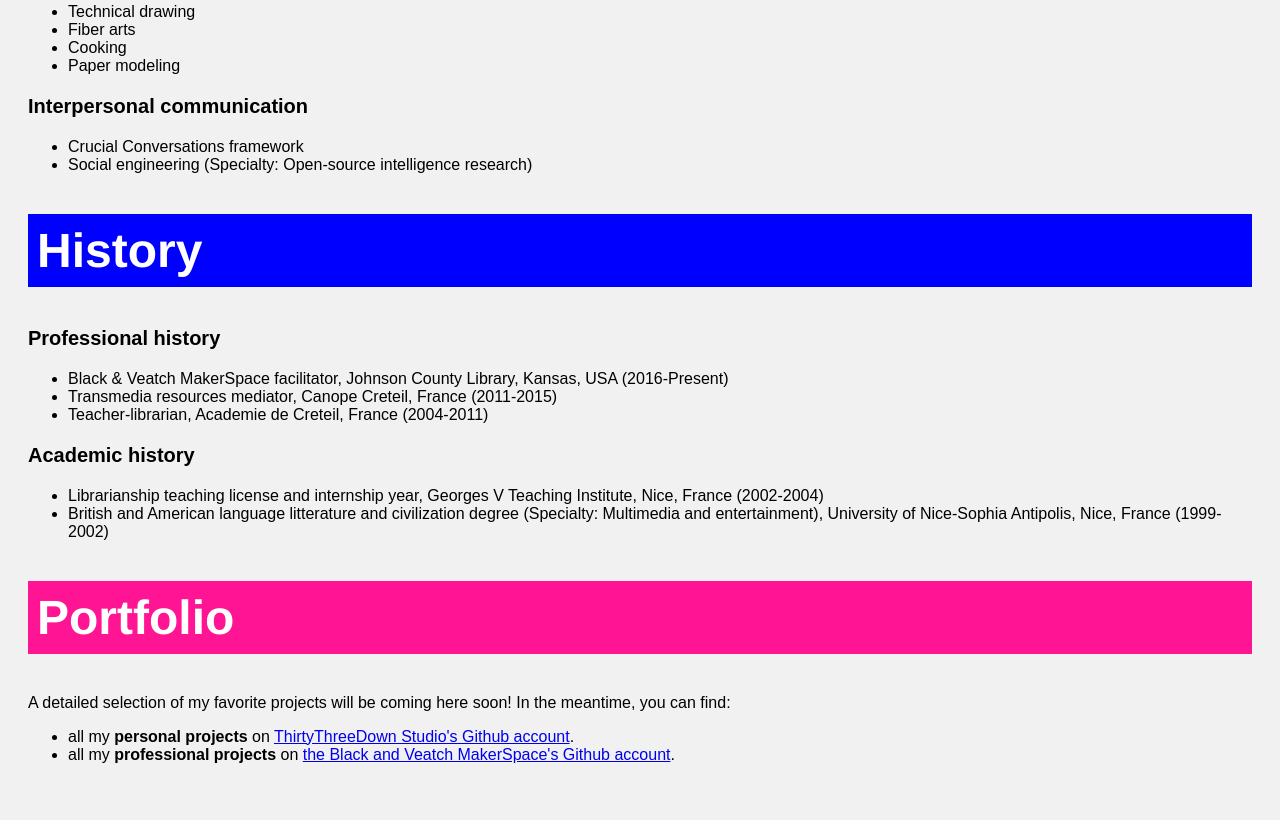
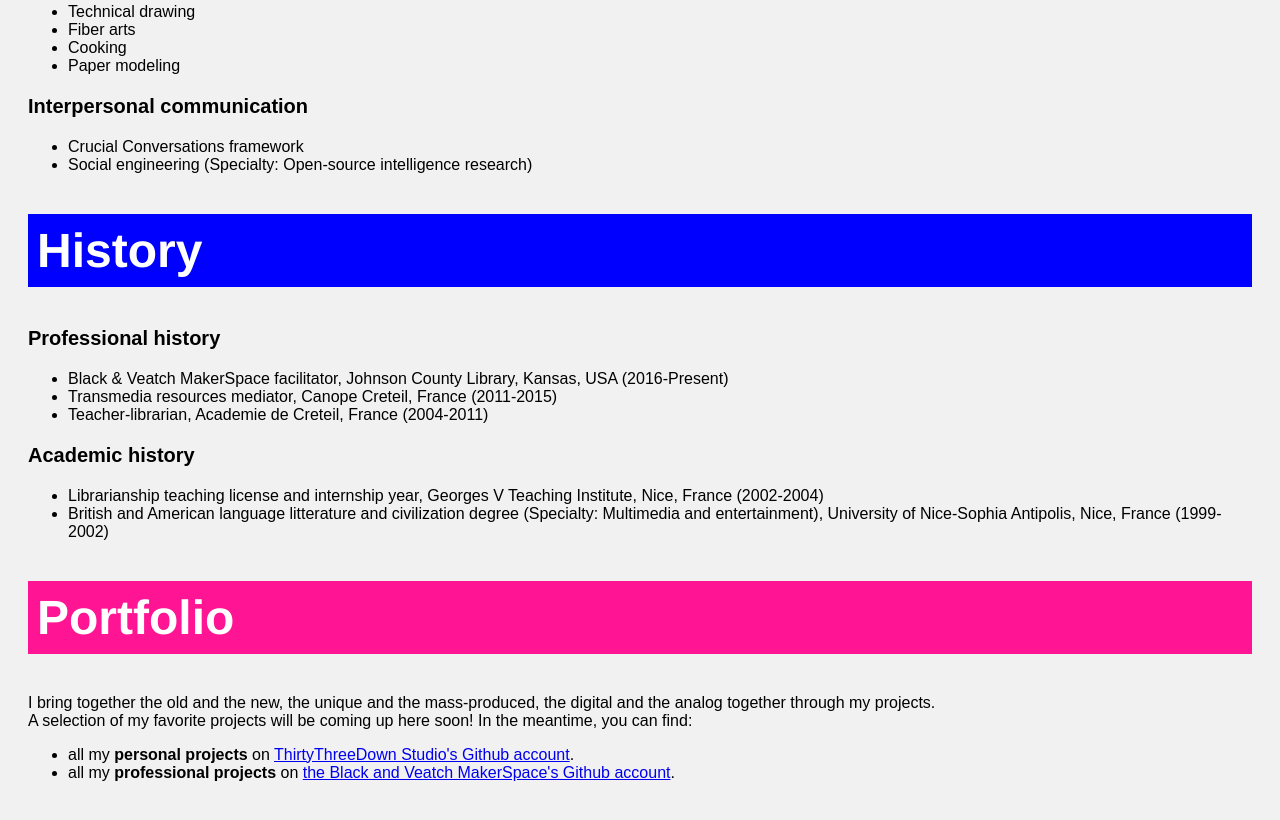
Before and after one commit to thomasmaillioux/thomasmaillioux.github.io, a plain HTML site: page index.html in a window 1280 px wide. Shown: the part 978-1798 px from the top of the page. Drawn offline with Linux system fonts and the light colour scheme.

Commit message:
Update index.html

```diff
--- a/index.html
+++ b/index.html
@@ -260,7 +260,8 @@
 		</h2>
 		<p>
 		<!-- This is only a small selection of my favorite projects!<br> -->
-		A detailed selection of my favorite projects will be coming here soon! In the meantime, you can find:
+		I bring together the old and the new, the unique and the mass-produced, the digital and the analog together through my projects.<br>
+		A selection of my favorite projects will be coming up here soon! In the meantime, you can find:
 		<ul>
 		<li>all my <b>personal projects</b> on <a href="https://github.com/thirtythreedown" target=blanks>ThirtyThreeDown Studio's Github account</a>.<br></li>
 		<li>all my <b>professional projects</b> on <a href="https://github.com/jocolibrarymakerspace/" target=blanks>the Black and Veatch MakerSpace's Github account</a>.<br></li>
```
